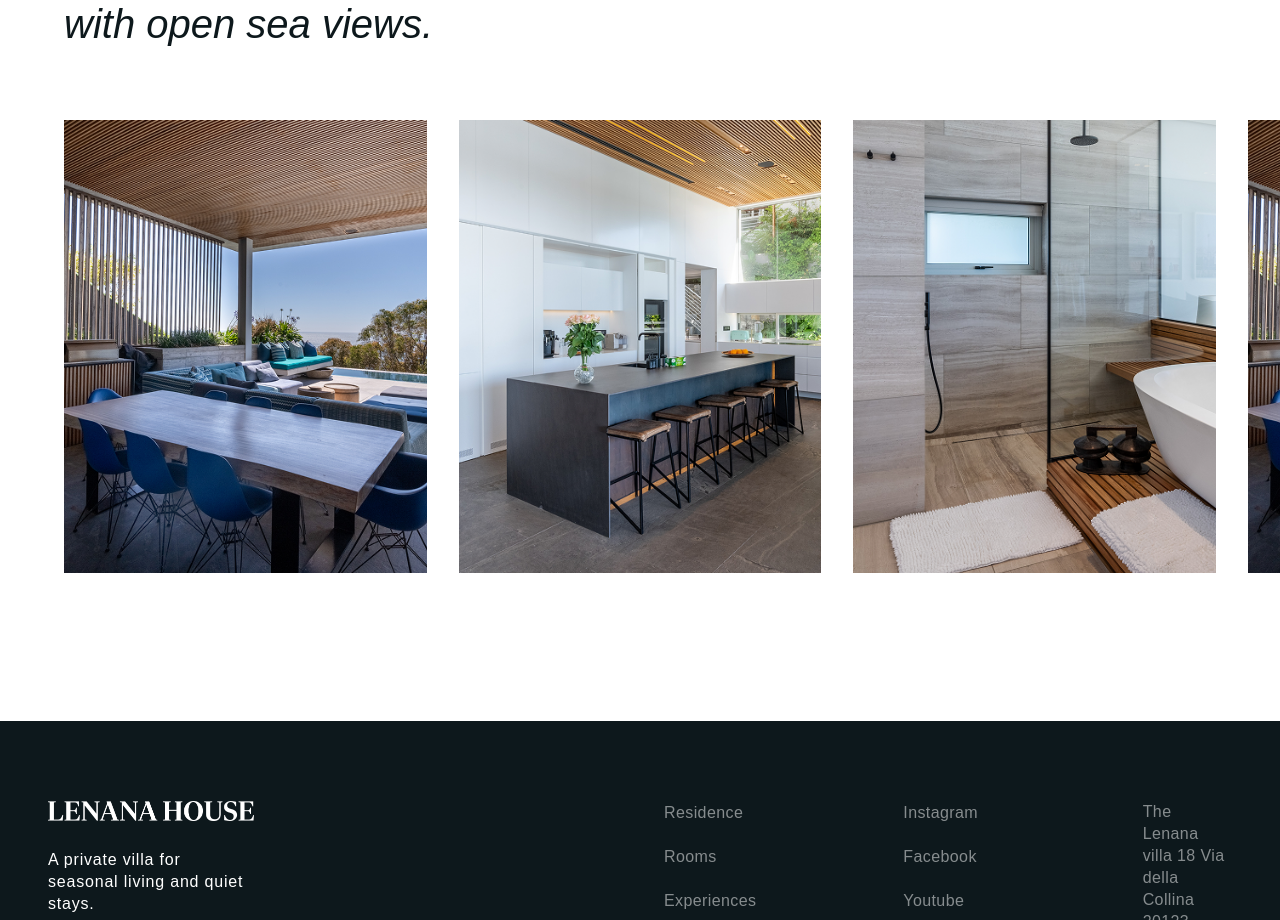
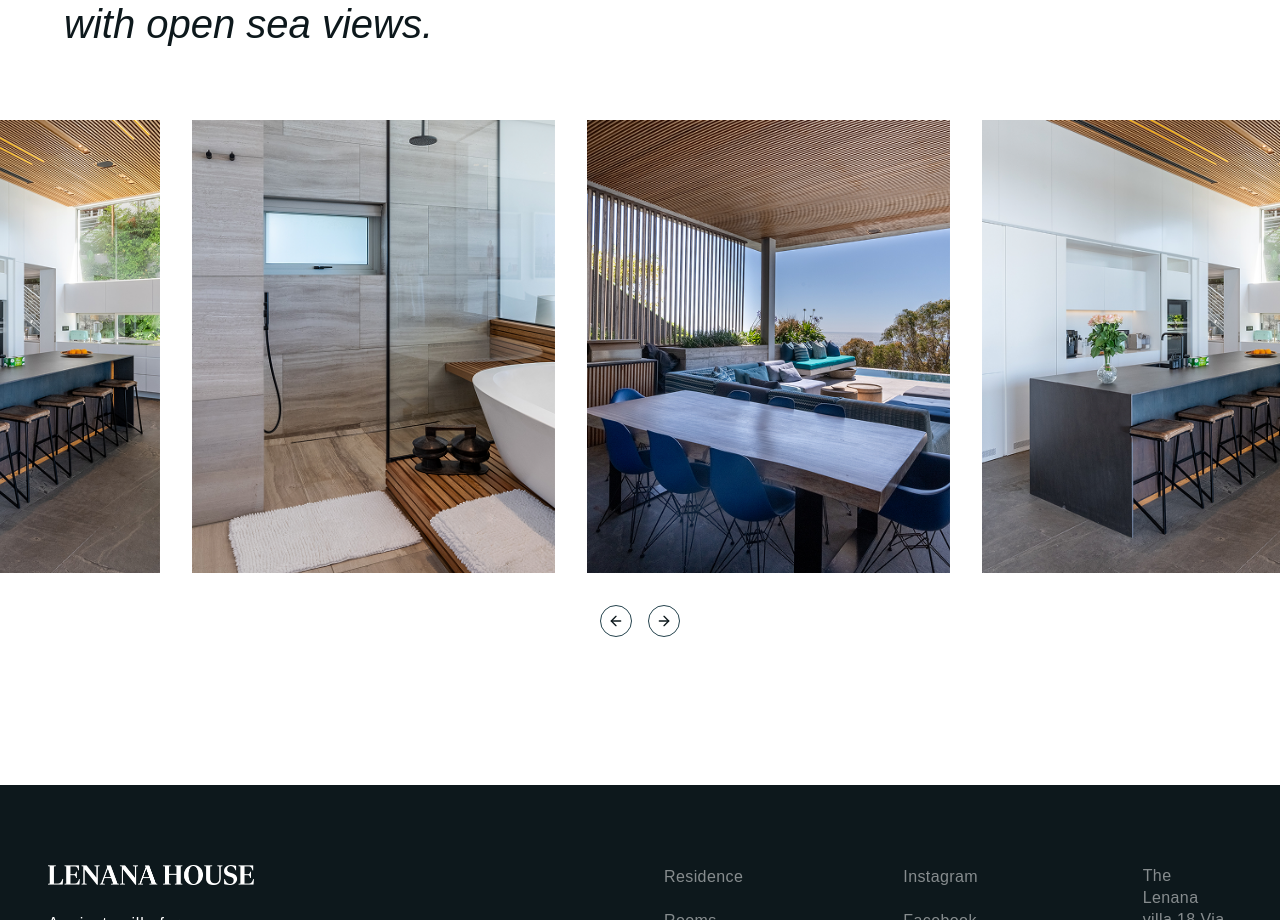
Before and after one commit to robiuzzaman4/lenana-house, a Next.js app: page /experience in a window 1280 px wide. Shown: the part 2231-3151 px from the top of the page. Built offline with nearby package versions, Linux system fonts and the light colour scheme; a web font is replaced by a local one.

Commit message:
feat: added autoscroll and navigation feature on carouse

```diff
--- a/src/components/pages/experience/GallerySlider.tsx
+++ b/src/components/pages/experience/GallerySlider.tsx
@@ -1,16 +1,36 @@
 "use client";
 
+import { useCallback, useEffect } from "react";
 import Image from "next/image";
 import useEmblaCarousel from "embla-carousel-react";
+import { ArrowLeft, ArrowRight } from "lucide-react";
 import { cn } from "@/lib/utils";
 
 const GallerySlider = () => {
-  const [emblaRef] = useEmblaCarousel({
+  const [emblaRef, emblaApi] = useEmblaCarousel({
     align: "start",
     loop: true,
     skipSnaps: false,
     dragFree: true,
   });
+
+  useEffect(() => {
+    if (!emblaApi) return;
+
+    const autoplay = setInterval(() => {
+      emblaApi.scrollNext();
+    }, 3000);
+
+    return () => clearInterval(autoplay);
+  }, [emblaApi]);
+
+  const scrollPrev = useCallback(() => {
+    if (emblaApi) emblaApi.scrollPrev();
+  }, [emblaApi]);
+
+  const scrollNext = useCallback(() => {
+    if (emblaApi) emblaApi.scrollNext();
+  }, [emblaApi]);
 
   const images = [
     { src: "/images/experience/e4.png", alt: "Lenana experience gallery 4" },
@@ -23,7 +43,7 @@ const GallerySlider = () => {
 
   return (
     <section className="pb-[148px] px-4 lg:px-16 overflow-hidden">
-      <div className="max-w-[1312px] mx-auto">
+      <div className="max-w-[1312px] mx-auto space-y-8">
         <div ref={emblaRef} className="cursor-grab active:cursor-grabbing">
           <div className="flex gap-8">
             {images.map((image, index) => (
@@ -46,6 +66,24 @@ const GallerySlider = () => {
             ))}
           </div>
         </div>
+
+        {/* Navigation */}
+        <div className="flex items-center justify-center gap-4">
+          <button
+            onClick={scrollPrev}
+            className="size-8 flex items-center justify-center rounded-full border border-primary hover:bg-primary hover:text-white transition-colors duration-300 hover:cursor-pointer"
+            aria-label="Previous slide"
+          >
+            <ArrowLeft className="size-4" />
+          </button>
+          <button
+            onClick={scrollNext}
+            className="size-8 flex items-center justify-center rounded-full border border-primary hover:bg-primary hover:text-white transition-colors duration-300 hover:cursor-pointer"
+            aria-label="Next slide"
+          >
+            <ArrowRight className="size-4" />
+          </button>
+        </div>
       </div>
     </section>
   );
--- a/src/components/pages/gallery/VideoGridSlider.tsx
+++ b/src/components/pages/gallery/VideoGridSlider.tsx
@@ -1,16 +1,36 @@
 "use client";
 
+import { useCallback, useEffect } from "react";
 import Image from "next/image";
 import useEmblaCarousel from "embla-carousel-react";
+import { ArrowLeft, ArrowRight, Play } from "lucide-react";
 import { cn } from "@/lib/utils";
 
 const VideoGridSlider = () => {
-  const [emblaRef] = useEmblaCarousel({
+  const [emblaRef, emblaApi] = useEmblaCarousel({
     align: "start",
     loop: true,
     skipSnaps: false,
     dragFree: true,
   });
+
+  useEffect(() => {
+    if (!emblaApi) return;
+
+    const autoplay = setInterval(() => {
+      emblaApi.scrollNext();
+    }, 3000);
+
+    return () => clearInterval(autoplay);
+  }, [emblaApi]);
+
+  const scrollPrev = useCallback(() => {
+    if (emblaApi) emblaApi.scrollPrev();
+  }, [emblaApi]);
+
+  const scrollNext = useCallback(() => {
+    if (emblaApi) emblaApi.scrollNext();
+  }, [emblaApi]);
 
   const videos = [
     { src: "/images/gallery/g3.png", alt: "Gallery story 3" },
@@ -50,6 +70,24 @@ const VideoGridSlider = () => {
             ))}
           </div>
         </div>
+
+        {/* Mobile Navigation */}
+        <div className="flex items-center justify-center gap-4">
+          <button
+            onClick={scrollPrev}
+            className="size-8 flex items-center justify-center rounded-full border border-primary hover:bg-primary hover:text-white transition-colors duration-300 hover:cursor-pointer"
+            aria-label="Previous slide"
+          >
+            <ArrowLeft className="size-4" />
+          </button>
+          <button
+            onClick={scrollNext}
+            className="size-8 flex items-center justify-center rounded-full border border-primary hover:bg-primary hover:text-white transition-colors duration-300 hover:cursor-pointer"
+            aria-label="Next slide"
+          >
+            <ArrowRight className="size-4" />
+          </button>
+        </div>
       </div>
     </section>
   );
```
